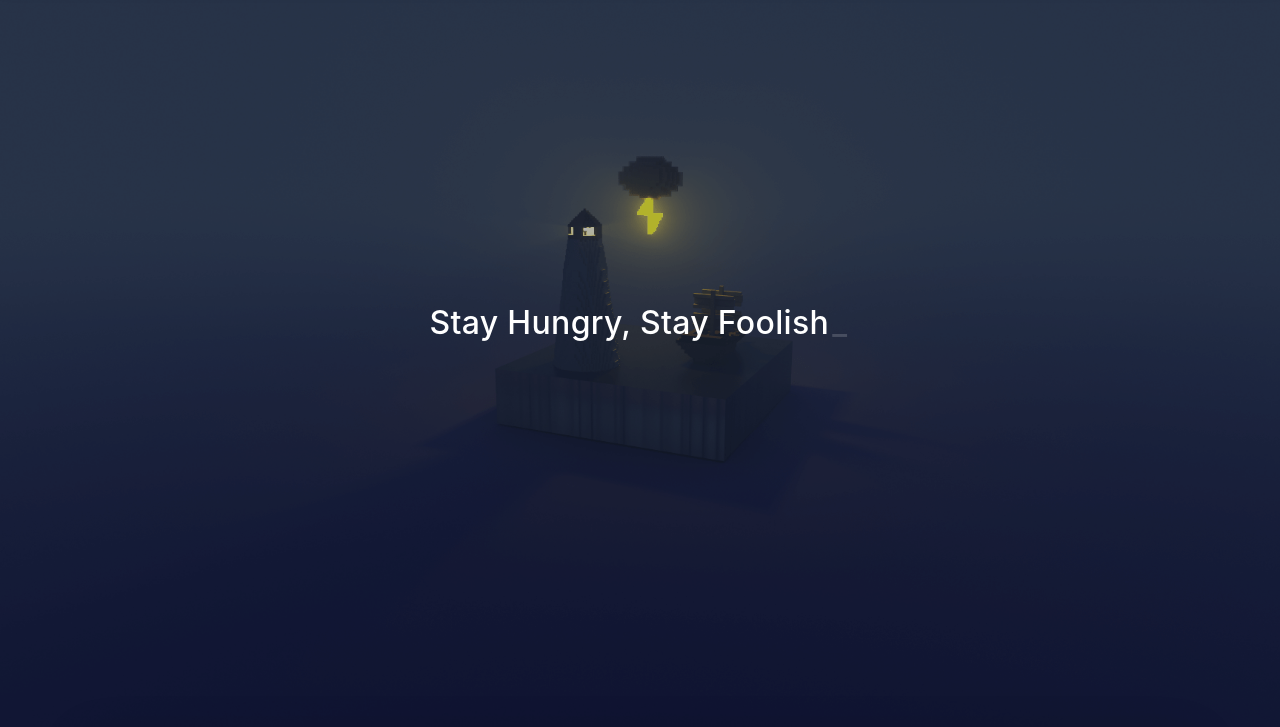
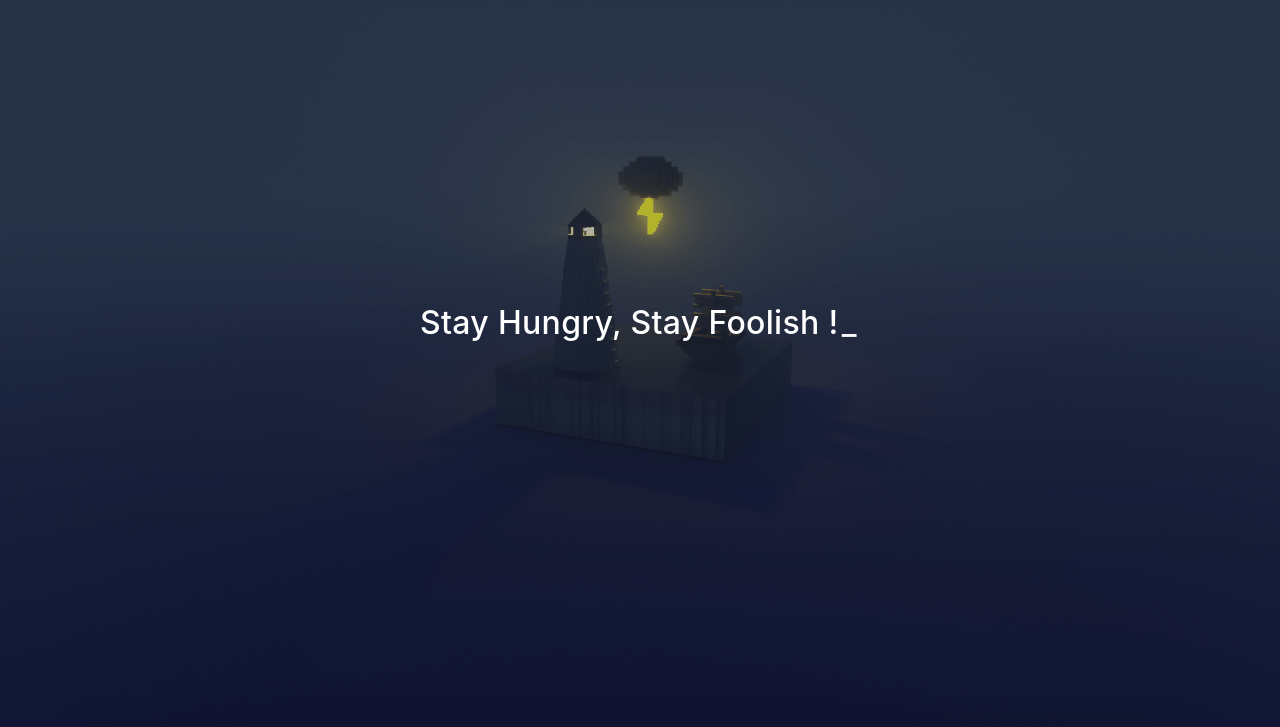
Before and after one commit to 2536184321/2536184321.github.io, a plain HTML site: page index.html in a window 1280 px wide. Shown: the part 73-800 px from the top of the page. Drawn offline with nearby package versions, Linux system fonts and the light colour scheme; some packages are replaced by stand-ins of ours; a script that the page names is missing; some icons are missing; a small style sheet from the web is missing.

Commit message:
Site updated: 2023-08-22 19:11:09

```diff
--- a/index.html
+++ b/index.html
@@ -186,7 +186,7 @@
       <div class="banner-text text-center fade-in-up">
         <div class="h2">
 
-            <span id="subtitle" data-typed-text="Stay Hungry, Stay Foolish"></span>
+            <span id="subtitle" data-typed-text="Stay Hungry,    Stay Foolish !"></span>
 
         </div>
 
```
